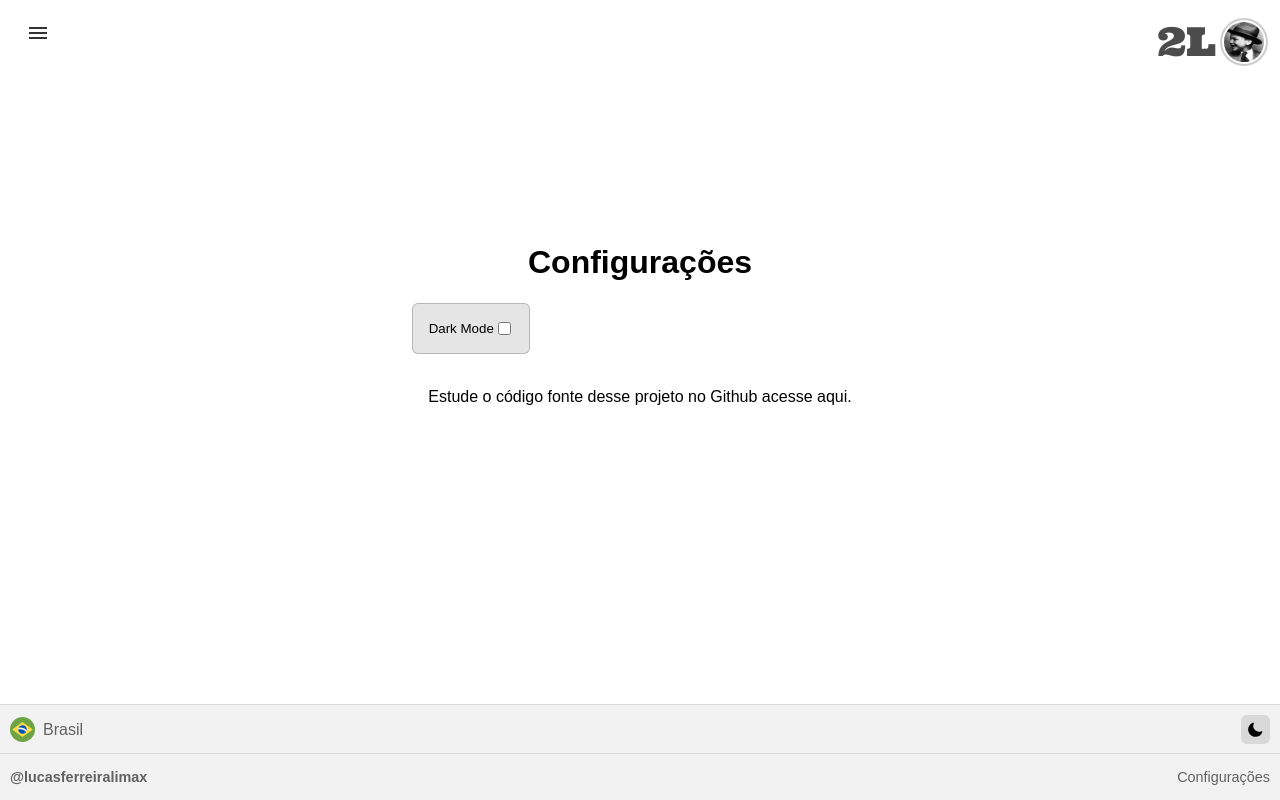
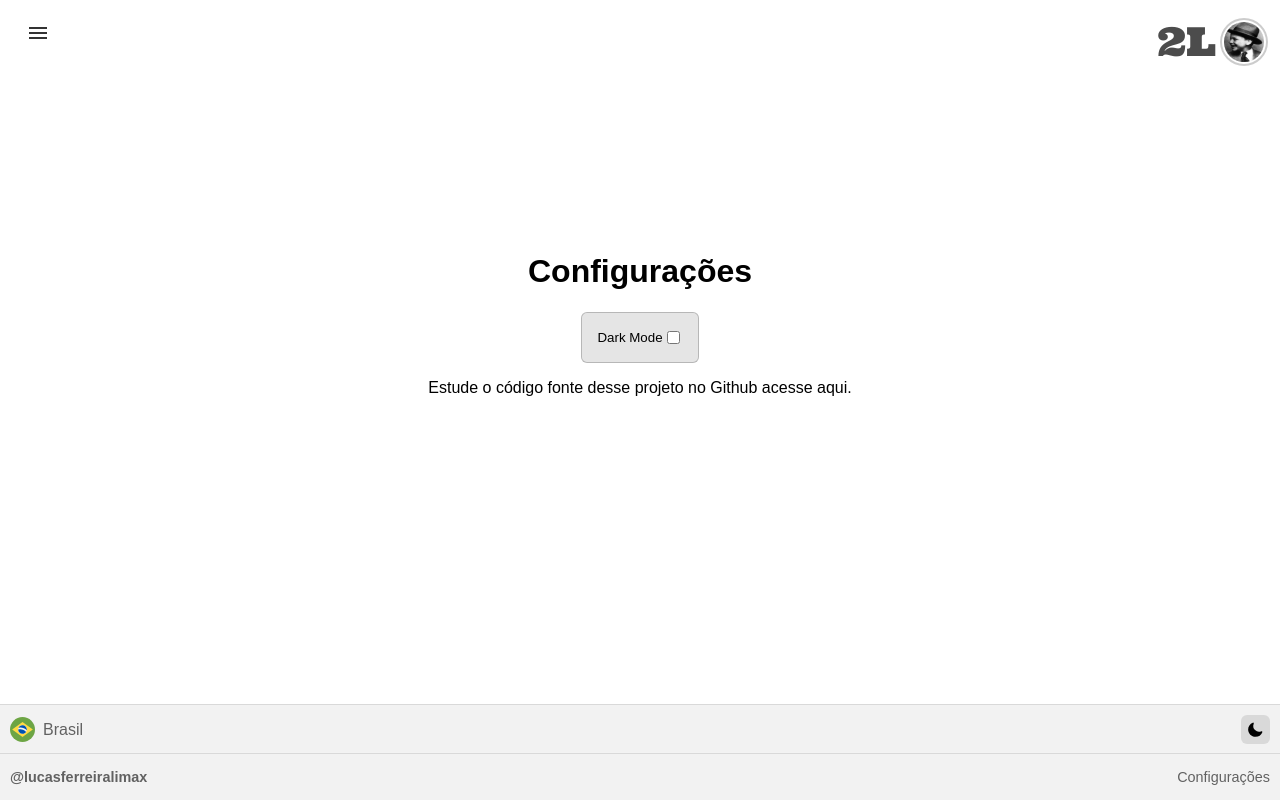
Before and after one commit to lucasferreiralimax/google-react, a React app: page /config in a window 1280 px wide. Built offline with nearby package versions, Linux system fonts and the light colour scheme; a web font is replaced by a local one.

Commit message:
diplay inline-flex in darkmode btn

```diff
--- a/src/components/Darkmode/Darkmode.scss
+++ b/src/components/Darkmode/Darkmode.scss
@@ -5,7 +5,7 @@
   border-radius: 6px;
   color: var(--main-color);
   padding: 2px;
-  display: flex;
+  display: inline-flex;
   justify-content: center;
   align-items: center;
   outline: none;
```
